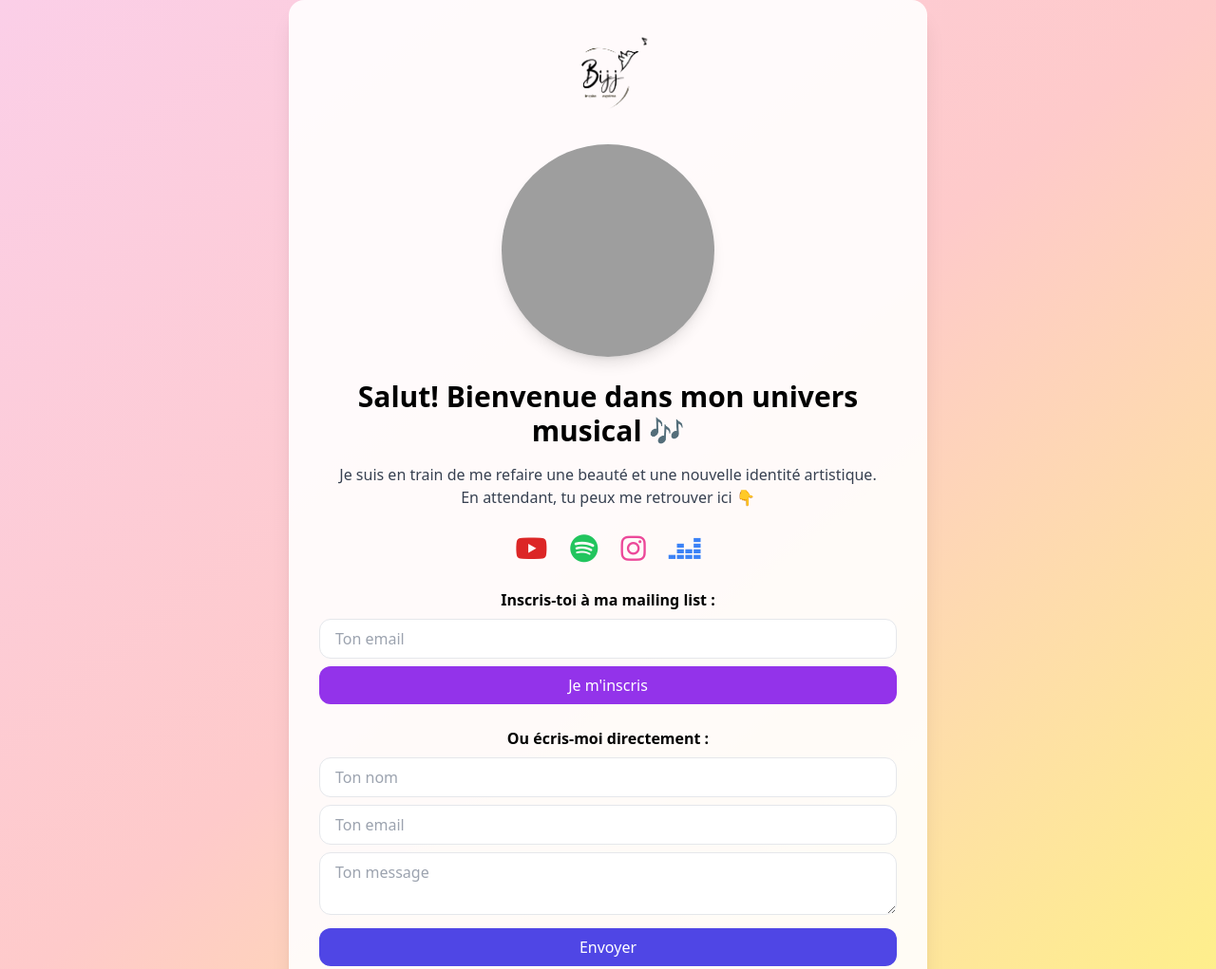
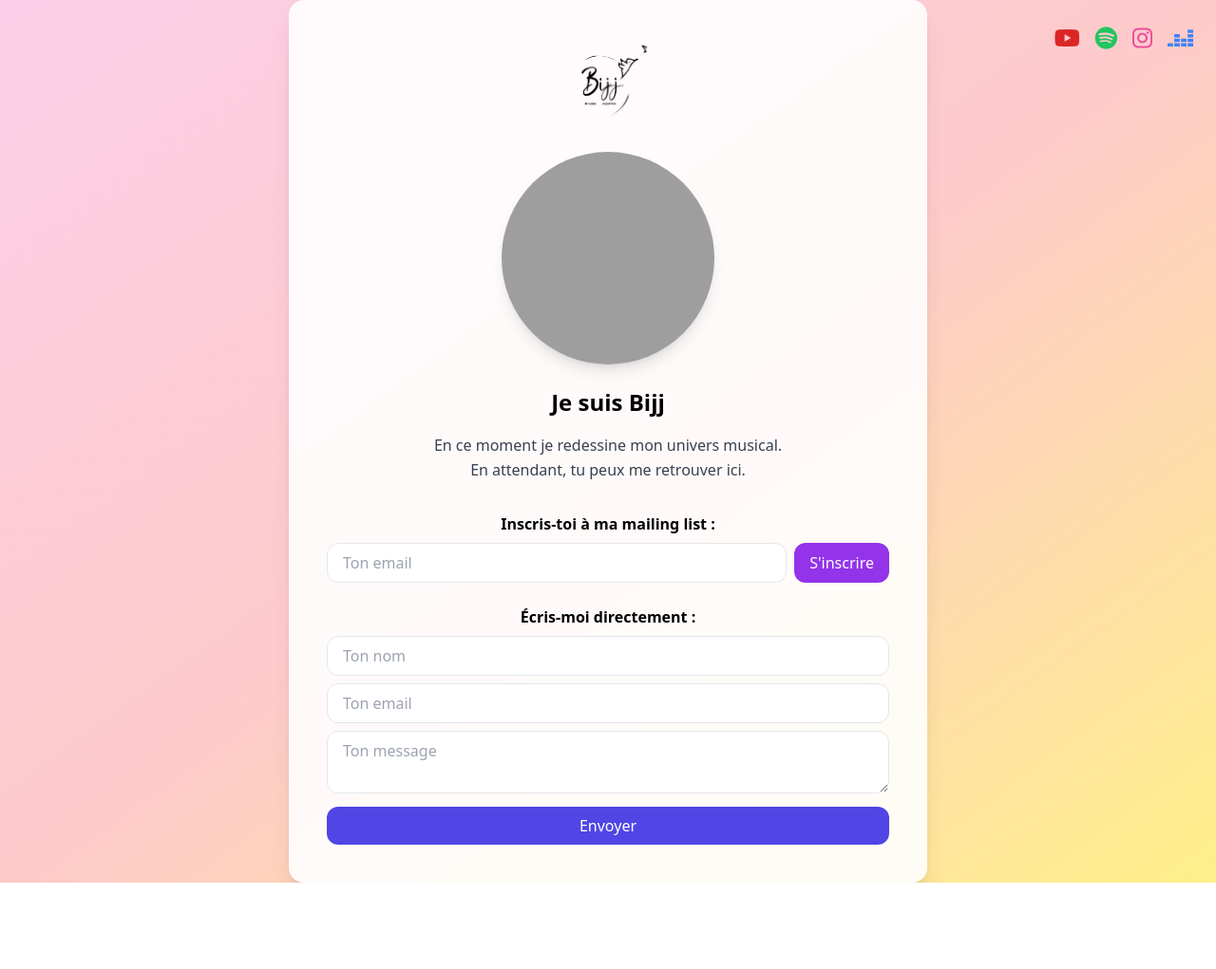
Before and after one commit to SophieBijj/Bijj-Temporaire, a plain HTML site: page Index.html in a window 1280 px wide. Shown: the top 1021 px of the page at 95% size. After the commit the page ends 930 px from the top, so only its background shows below. Drawn offline with nearby package versions, Linux system fonts and the light colour scheme; grey boxes are pictures that could not be loaded.

Commit message:
Update Index.html

```diff
--- a/Index.html
+++ b/Index.html
@@ -8,28 +8,10 @@
   <!-- FontAwesome -->
   <link rel="stylesheet" href="https://cdnjs.cloudflare.com/ajax/libs/font-awesome/6.5.0/css/all.min.css">
 </head>
-<body class="bg-gradient-to-br from-pink-200 via-red-200 to-yellow-200 min-h-screen flex items-center justify-center">
-  <div class="bg-white/90 shadow-xl rounded-2xl p-8 max-w-2xl w-full text-center">
+<body class="bg-gradient-to-br from-pink-200 via-red-200 to-yellow-200 min-h-screen flex flex-col items-center justify-center">
 
-    <!-- Logo -->
-    <div class="flex justify-center mb-6">
-      <img src="logo.png" alt="Logo Bijj" class="h-24">
-    </div>
-
-<!-- Photo -->
-<div class="flex justify-center mb-6">
-  <img src="portrait.jpg" alt="Sophie Bijjani"
-       class="w-56 h-56 rounded-full shadow-lg object-cover object-top">
-</div>
-
-    <h1 class="text-3xl font-bold mb-4">Salut! Bienvenue dans mon univers musical 🎶</h1>
-    <p class="mb-6 text-gray-700">
-      Je suis en train de me refaire une beauté et une nouvelle identité artistique.<br>
-      En attendant, tu peux me retrouver ici 👇
-    </p>
-
-    <!-- Icônes réseaux -->
-    <div class="flex justify-center gap-6 text-3xl mb-6">
+  <!-- Icônes en haut -->
+  <div class="absolute top-6 right-6 flex gap-4 text-2xl">
     <a href="https://youtube.com/@bijjmusic" target="_blank" class="text-red-600 hover:text-red-700">
       <i class="fab fa-youtube"></i>
     </a>
@@ -44,22 +26,49 @@
     </a>
   </div>
 
+  <div class="bg-white/90 shadow-xl rounded-2xl p-10 max-w-2xl w-full text-center">
+
+    <!-- Logo -->
+    <div class="flex justify-center mb-6">
+      <img src="logo.png" alt="Logo Bijj" class="h-24">
+    </div>
+
+    <!-- Portrait -->
+    <div class="flex justify-center mb-6">
+      <img src="portrait.jpg" alt="Sophie Bijjani"
+           class="w-56 h-56 rounded-full shadow-lg object-cover object-top">
+    </div>
+
+    <!-- Accroche -->
+    <h1 class="text-2xl font-semibold mb-4">Je suis <span class="font-bold">Bijj</span></h1>
+    <p class="mb-8 text-gray-700 leading-relaxed">
+      En ce moment je redessine mon univers musical.<br>
+      En attendant, tu peux me retrouver ici.
+    </p>
+
     <!-- Mailing list -->
     <form name="newsletter" method="POST" data-netlify="true" class="mb-6">
       <input type="hidden" name="form-name" value="newsletter">
       <p class="font-semibold mb-2">Inscris-toi à ma mailing list :</p>
-      <input type="email" name="email" placeholder="Ton email" required class="w-full px-4 py-2 rounded-xl border mb-2">
-      <button type="submit" class="w-full bg-purple-600 text-white px-4 py-2 rounded-xl hover:bg-purple-700">Je m'inscris</button>
+      <div class="flex gap-2">
+        <input type="email" name="email" placeholder="Ton email" required
+               class="flex-1 px-4 py-2 rounded-xl border">
+        <button type="submit" class="bg-purple-600 text-white px-4 py-2 rounded-xl hover:bg-purple-700">
+          S'inscrire
+        </button>
+      </div>
     </form>
 
     <!-- Contact form -->
     <form name="contact" method="POST" data-netlify="true">
       <input type="hidden" name="form-name" value="contact">
-      <p class="font-semibold mb-2">Ou écris-moi directement :</p>
+      <p class="font-semibold mb-2">Écris-moi directement :</p>
       <input type="text" name="name" placeholder="Ton nom" required class="w-full px-4 py-2 rounded-xl border mb-2">
       <input type="email" name="email" placeholder="Ton email" required class="w-full px-4 py-2 rounded-xl border mb-2">
       <textarea name="message" placeholder="Ton message" required class="w-full px-4 py-2 rounded-xl border mb-2"></textarea>
-      <button type="submit" class="w-full bg-indigo-600 text-white px-4 py-2 rounded-xl hover:bg-indigo-700">Envoyer</button>
+      <button type="submit" class="w-full bg-indigo-600 text-white px-4 py-2 rounded-xl hover:bg-indigo-700">
+        Envoyer
+      </button>
     </form>
   </div>
 </body>
```
Lines whose indentation alone changed are shown as unchanged.
